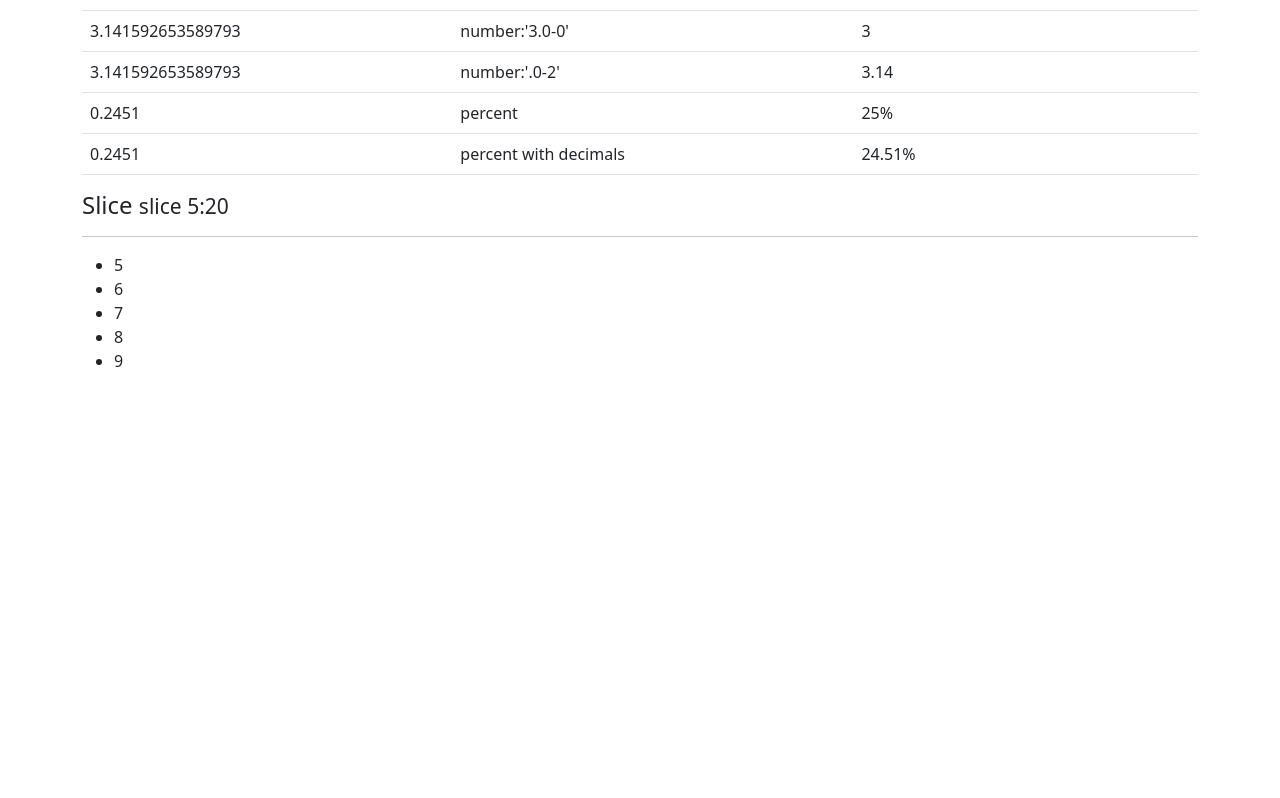
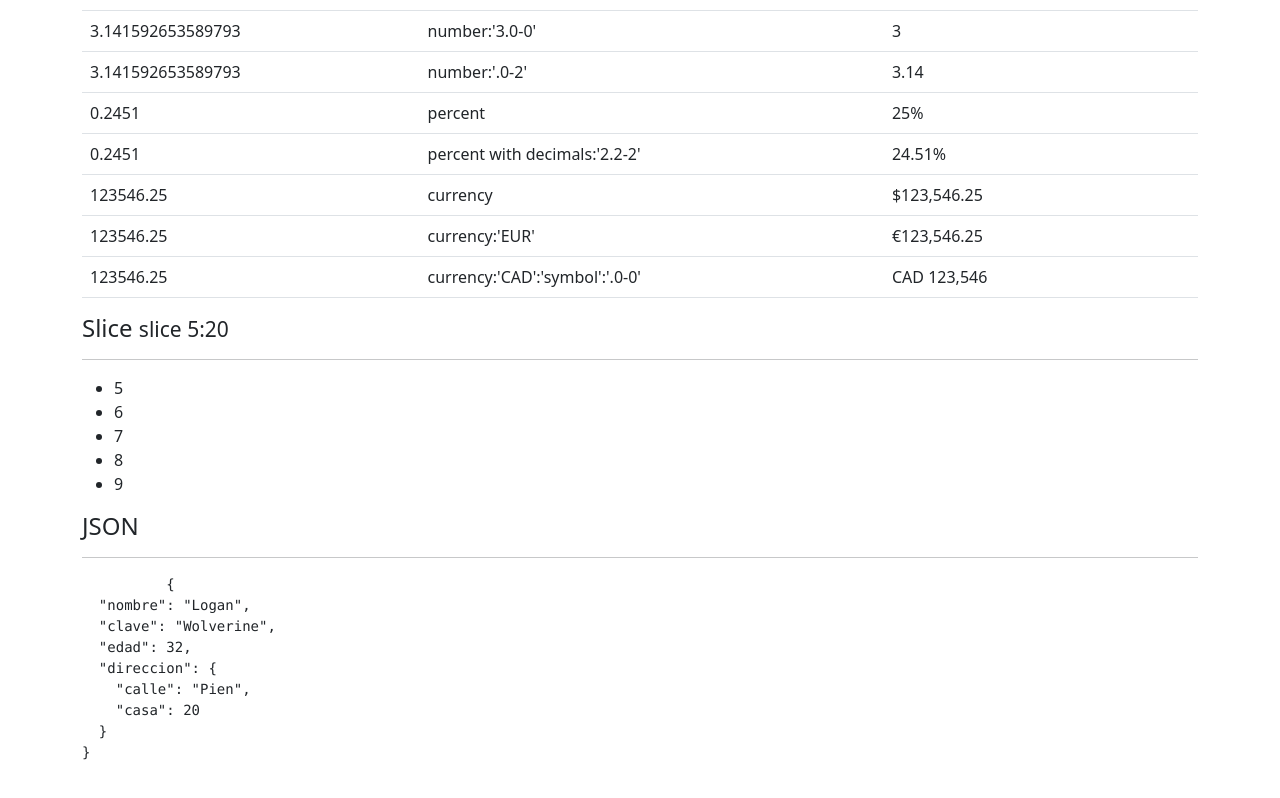
Before and after one commit to jorgemaram/Pipes, an Angular app: page / in a window 1280 px wide. Shown: the part 332-1130 px from the top of the page. Before the commit the page ends 800 px from the top, so only its background shows below. Built offline with nearby package versions, Linux system fonts and the light colour scheme.

Commit message:
currency and json pipes

```diff
--- a/src/app/app.component.html
+++ b/src/app/app.component.html
@@ -54,8 +54,23 @@
         </tr>
         <tr>
           <td>{{porcentaje}}</td>
-          <td> percent with decimals</td>
+          <td> percent with decimals:'2.2-2'</td>
           <td>{{ porcentaje | percent:'2.2-2'}}</td>
+        </tr>
+        <tr>
+          <td>{{salario}}</td>
+          <td> currency</td>
+          <td>{{ salario | currency}}</td>
+        </tr>
+        <tr>
+          <td>{{salario}}</td>
+          <td> currency:'EUR'</td>
+          <td>{{ salario | currency:'EUR'}}</td>
+        </tr>
+        <tr>
+          <td>{{salario}}</td>
+          <td> currency:'CAD':'symbol':'.0-0'</td>
+          <td>{{ salario | currency:'CAD ':'symbol':'.0-0'}}</td>
         </tr>
       </tbody>
     </table>
@@ -64,5 +79,15 @@
     <ul>
       <li *ngFor="let item of arreglo | slice:5:20">{{item}}</li>
     </ul>
+
+    <h4>JSON</h4>
+    <hr>
+    <div class="row mb-5">
+      <div class="col">
+        <pre>
+          {{heroe|json}}
+        </pre>
+      </div>
+    </div>
   </div>
 </div>
--- a/src/app/app.component.ts
+++ b/src/app/app.component.ts
@@ -10,5 +10,15 @@ export class AppComponent {
   arreglo: number[] = [0, 1, 2, 3, 4, 5, 6, 7, 8, 9];
   PI: number = Math.PI;
   porcentaje: number = 0.2451;
+  salario: number = 123546.25;
+  heroe = {
+    nombre: 'Logan',
+    clave: 'Wolverine',
+    edad: 32,
+    direccion: {
+      calle: 'Pien',
+      casa: 20
+    }
+  }
 
 }
```
